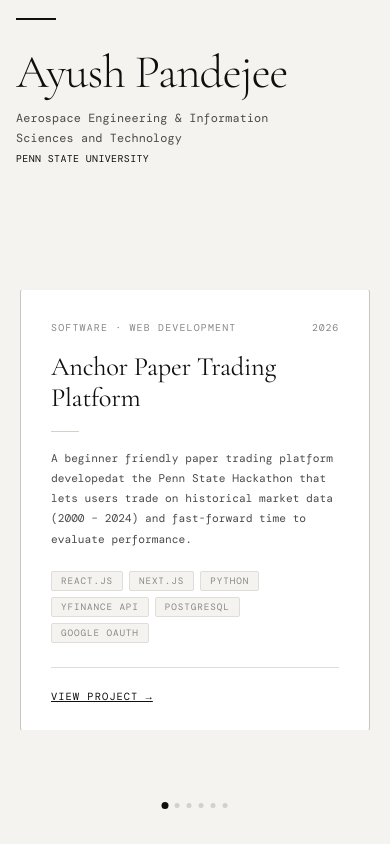
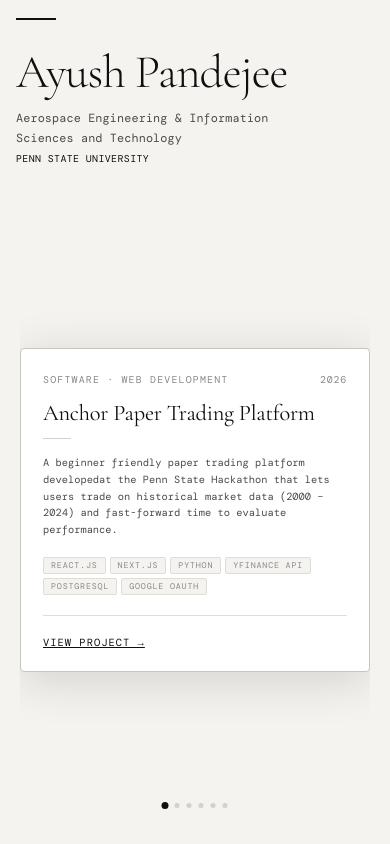
Before and after one commit to ayushp06/Dev-Portfolio, a React (Vite) app: page / in a window 390 px wide. Built offline with nearby package versions, Linux system fonts and the light colour scheme; a web font is replaced by a local one.

Commit message:
style(card): optimize project card layout and typography for mobile

```diff
--- a/src/components/ProjectCard.css
+++ b/src/components/ProjectCard.css
@@ -99,3 +99,38 @@
 .project-card--active .card-cta {
   opacity: 1;
 }
+
+@media (max-width: 768px) {
+  .project-card {
+    padding: 24px 22px 20px;
+  }
+
+  .card-header {
+    margin-bottom: 14px;
+  }
+
+  .card-title {
+    font-size: 1.4rem;
+    margin-bottom: 12px;
+  }
+
+  .card-desc {
+    font-size: 0.65rem;
+    line-height: 1.6;
+    margin-bottom: 18px;
+  }
+
+  .card-tags {
+    gap: 4px;
+    margin-bottom: 20px;
+  }
+
+  .card-tag {
+    font-size: 0.52rem;
+    padding: 2px 7px;
+  }
+
+  .card-footer {
+    padding-top: 14px;
+  }
+}
```
